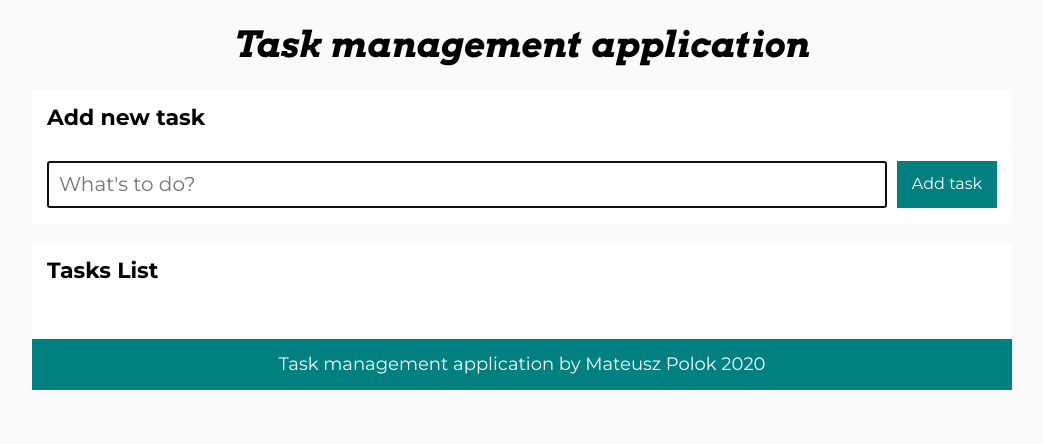
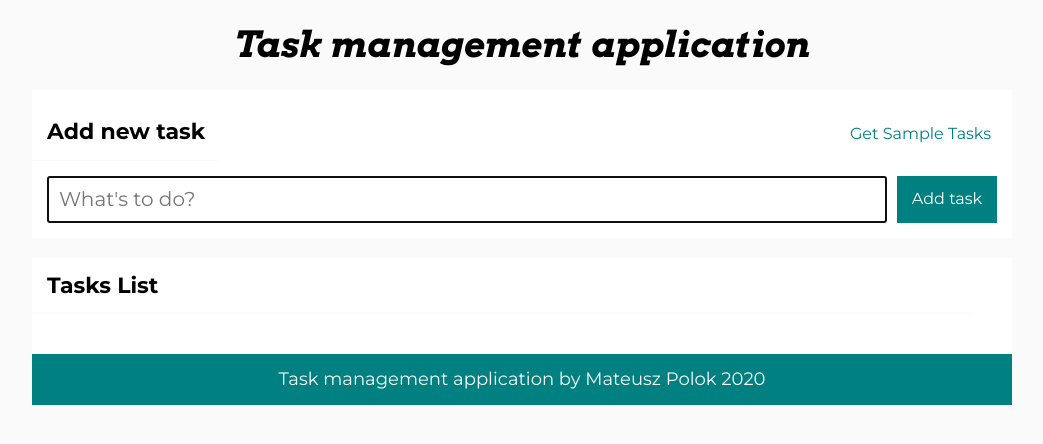
Before and after one commit to mateusz24polok/task-management-app-react, a React (Create React App) app: page / in a window 1280 px wide. Shown: the top 444 px of the page, without its empty margins (118-1161 px from the left). Built offline with nearby package versions, Linux system fonts and the light colour scheme.

Commit message:
LineButton component  has been separated and included into Buttons and NewTaskSection components

```diff
--- a/src/Buttons/index.js
+++ b/src/Buttons/index.js
@@ -1,5 +1,5 @@
 import React from 'react';
-import { LineButton } from "./styled";
+import { StyledLineButton } from "./styled";
 import { useSelector, useDispatch } from "react-redux";
 import { selectTasks, toggleHideDone, setAllTasksDone } from "../Tasks/tasksSlice";
 
@@ -9,20 +9,20 @@ const Buttons = () => {
     return (
         tasks.length > 0 && (
             <>
-                <LineButton
+                <StyledLineButton
                     hide
                     onClick={() => dispatch(toggleHideDone())}
                 >
                     {isDoneTasksHidden ? "Show done tasks" : "Hide done tasks"}
-                </LineButton>
+                </StyledLineButton>
 
-                <LineButton
+                <StyledLineButton
                     toggleDone
                     disabled={tasks.every(({ done }) => done)}
                     onClick={() => dispatch(setAllTasksDone())}
                 >
                     Set all tasks done
-            </LineButton>
+            </StyledLineButton>
             </>
         )
     );
--- a/src/Buttons/styled.js
+++ b/src/Buttons/styled.js
@@ -1,20 +1,7 @@
 import styled, { css } from "styled-components";
+import { LineButton } from "../LineButton/styled";
 
-export const LineButton = styled.button`
-    background-color: ${({ theme }) => theme.color.transparent};
-    color: ${({ theme }) => theme.color.teal};
-    border: none;
-    cursor: pointer;
-
-    &:hover{
-        color: ${({ theme }) => theme.color.lightTeal};
-    }
-
-    :disabled{
-        color: ${({ theme }) => theme.color.gray};
-        cursor: default;
-    }
-
+export const StyledLineButton = styled(LineButton)`
     ${({ hide }) => (hide && css`
         grid-area: button--hide;
     `)}
--- /dev/null
+++ b/src/LineButton/styled.js
@@ -0,0 +1,17 @@
+import styled from "styled-components";
+
+export const LineButton = styled.button`
+    background-color: ${({ theme }) => theme.color.transparent};
+    color: ${({ theme }) => theme.color.teal};
+    border: none;
+    cursor: pointer;
+
+    &:hover{
+        color: ${({ theme }) => theme.color.lightTeal};
+    }
+
+    :disabled{
+        color: ${({ theme }) => theme.color.gray};
+        cursor: default;
+    }
+`;
--- a/src/NewTaskSection/index.js
+++ b/src/NewTaskSection/index.js
@@ -1,9 +1,12 @@
 import React from 'react';
-import { StyledSection, SectionTitle } from "./styled"
+import { StyledSection, Title, StyledLineButton, TitleSection } from "./styled"
 
 const NewTaskSection = ({ title, sectionBody }) => (
     <StyledSection>
-        <SectionTitle>{title}</SectionTitle>
+        <TitleSection>
+            <Title>{title}</Title>
+            <StyledLineButton>Get Sample Tasks</StyledLineButton>
+        </TitleSection>
         {sectionBody}
     </StyledSection>
 );
--- a/src/NewTaskSection/styled.js
+++ b/src/NewTaskSection/styled.js
@@ -1,10 +1,11 @@
 import styled from "styled-components";
+import { LineButton } from "../LineButton/styled";
 
 export const StyledSection = styled.section`
     background-color: white;
 `;
 
-export const SectionTitle = styled.h1`
+export const Title = styled.h1`
     font-size: 22px;
     border-bottom: 1px solid ${({ theme }) => theme.color.alabaster};
     padding: 15px;
@@ -12,5 +13,24 @@ export const SectionTitle = styled.h1`
 
     @media (max-width:515px) and (orientation:portrait) {
         text-align: center;
-}
+    }
 `;
+
+export const StyledLineButton = styled(LineButton)`
+    margin-right: 15px;
+
+    @media (max-width:515px) and (orientation:portrait) {
+        margin-right: 0;
+    }
+`;
+
+export const TitleSection = styled.div`
+    display:flex;
+    justify-content: space-between;
+    align-items: baseline;
+
+    @media (max-width:515px) and (orientation:portrait) {
+        flex-direction: column;
+        align-items: center;
+    }
+`;
```
